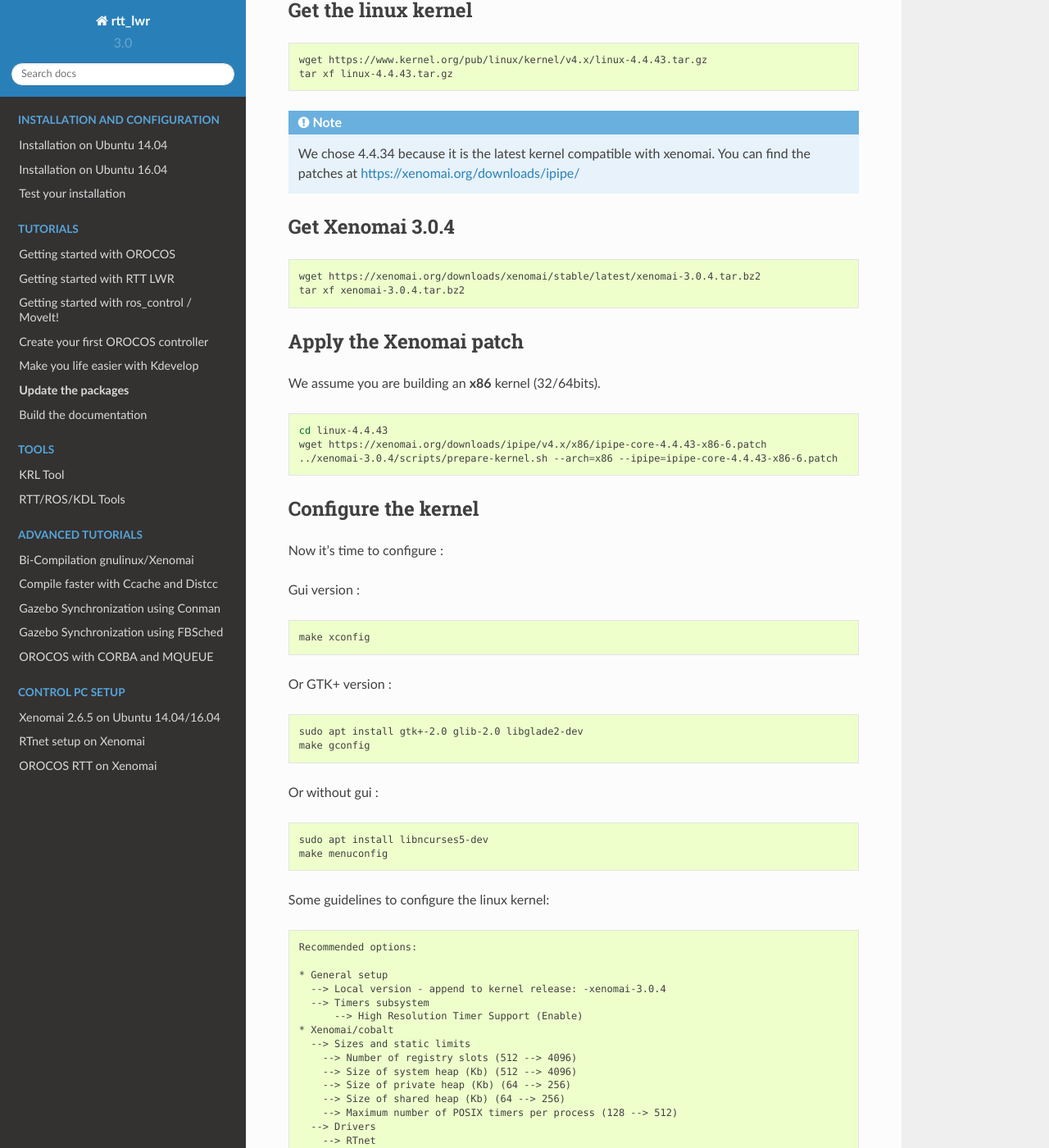
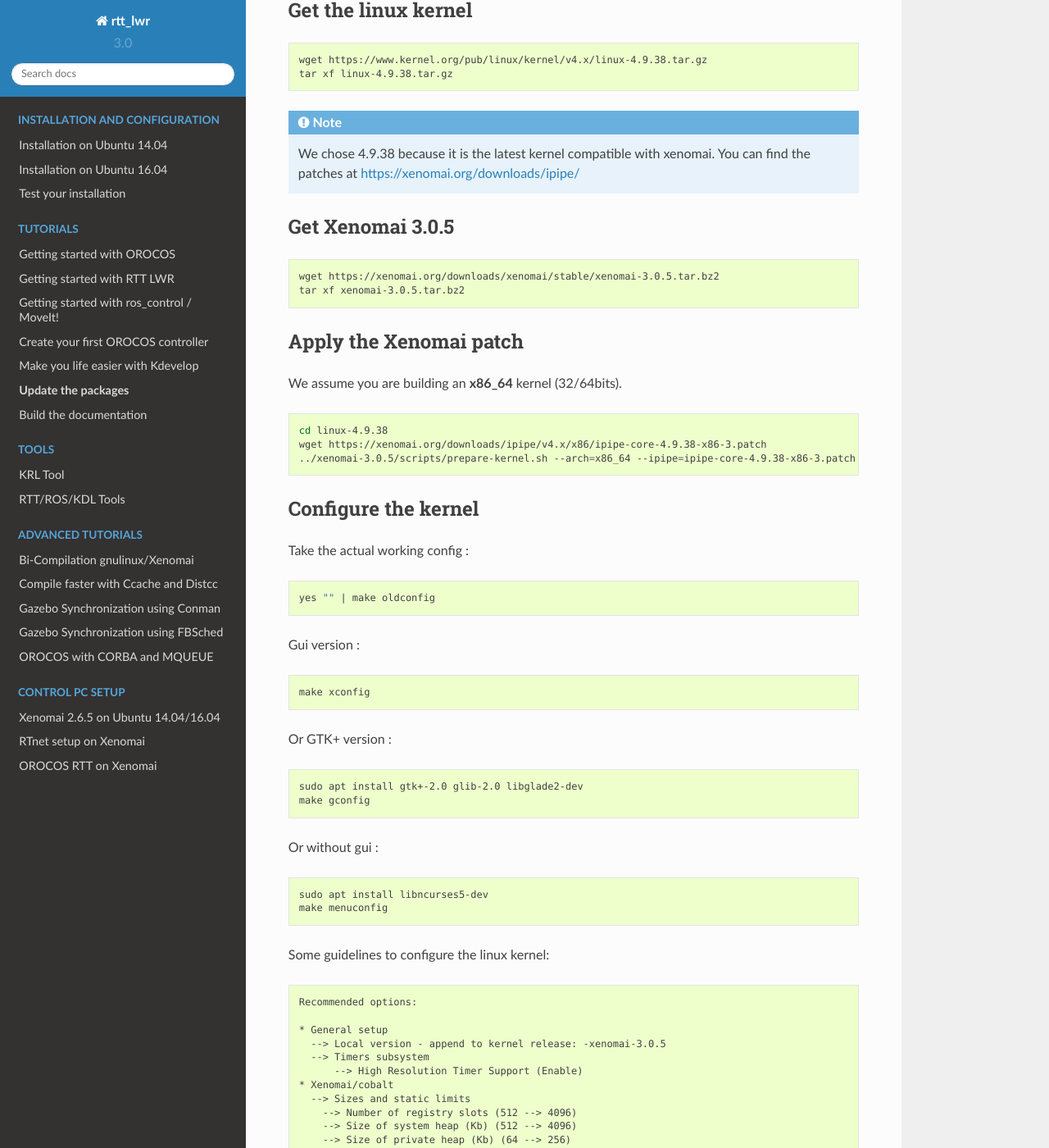
Before and after one commit to kuka-isir/rtt_lwr, a Sphinx documentation site: the page built from docs/source/rtpc/xenomai3-installation-instructions.rst, in a window 1280 px wide and 1400 px high, scrolled down 212 px. Shown: the whole window at 82% size. Built offline with Sphinx 7.4.7 and the Read the Docs theme 2.0.0, drawn with Linux system fonts in a browser that asks for light colours; some of the changed text lies outside the part shown.

Commit message:
2.0: Auto stash before merge of "rtt_lwr-2.0" and "origin/rtt_lwr-2.0"

```diff
--- a/docs/source/rtpc/xenomai3-installation-instructions.rst
+++ b/docs/source/rtpc/xenomai3-installation-instructions.rst
@@ -1,4 +1,4 @@
-Xenomai 3.0.4 on Ubuntu 16.04
+Xenomai 3.0.5 on Ubuntu 16.04
 =============================
 
 Official documentation is available at https://xenomai.org/installing-xenomai-3-x/
@@ -8,39 +8,43 @@
 
 .. code-block:: bash
 
-    wget https://www.kernel.org/pub/linux/kernel/v4.x/linux-4.4.43.tar.gz
-    tar xf linux-4.4.43.tar.gz
+    wget https://www.kernel.org/pub/linux/kernel/v4.x/linux-4.9.38.tar.gz
+    tar xf linux-4.9.38.tar.gz
 
 .. note::
 
-    We chose 4.4.34 because it is the latest kernel compatible with xenomai.
+    We chose 4.9.38 because it is the latest kernel compatible with xenomai.
     You can find the patches at https://xenomai.org/downloads/ipipe/
 
 
-Get Xenomai 3.0.4
+Get Xenomai 3.0.5
 -----------------
 
 .. code-block:: bash
 
-    wget https://xenomai.org/downloads/xenomai/stable/latest/xenomai-3.0.4.tar.bz2
-    tar xf xenomai-3.0.4.tar.bz2
+    wget https://xenomai.org/downloads/xenomai/stable/xenomai-3.0.5.tar.bz2
+    tar xf xenomai-3.0.5.tar.bz2
 
 Apply the Xenomai patch
 -----------------------
 
-We assume you are building an **x86** kernel (32/64bits).
+We assume you are building an **x86_64** kernel (32/64bits).
 
 .. code-block:: bash
 
-  cd linux-4.4.43
-  wget https://xenomai.org/downloads/ipipe/v4.x/x86/ipipe-core-4.4.43-x86-6.patch
-  ../xenomai-3.0.4/scripts/prepare-kernel.sh --arch=x86 --ipipe=ipipe-core-4.4.43-x86-6.patch
+  cd linux-4.9.38
+  wget https://xenomai.org/downloads/ipipe/v4.x/x86/ipipe-core-4.9.38-x86-3.patch
+  ../xenomai-3.0.5/scripts/prepare-kernel.sh --arch=x86_64 --ipipe=ipipe-core-4.9.38-x86-3.patch
 
 
 Configure the kernel
 --------------------
 
-Now it's time to configure :
+Take the actual working config :
+
+.. code-block:: bash
+
+    yes "" | make oldconfig
 
 Gui version :
 
@@ -70,7 +74,7 @@
     Recommended options:
 
     * General setup
-      --> Local version - append to kernel release: -xenomai-3.0.4
+      --> Local version - append to kernel release: -xenomai-3.0.5
       --> Timers subsystem
           --> High Resolution Timer Support (Enable)
     * Xenomai/cobalt
@@ -87,12 +91,11 @@
             --> Add-Ons
                 --> Real-Time Capturing Support (Enable)
     * Power management and ACPI options
-      --> Run-time PM core functionality (Disable)
       --> ACPI (Advanced Configuration and Power Interface) Support
           --> Processor (Disable)
       --> CPU Frequency scaling
           --> CPU Frequency scaling (Disable)
-      --> CPU idle
+      --> CPU Idle
           --> CPU idle PM support (Disable)
     * Pocessor type and features
       --> Processor family
@@ -123,10 +126,10 @@
 .. code-block:: bash
 
     cd ..
-    sudo dpkg -i linux-headers-4.4.43-xenomai-3.0.4_4.4.43-xenomai-3.0.4-10.00.Custom_amd64.deb linux-image-4.4.43-xenomai-3.0.4_4.4.43-xenomai-3.0.4-10.00.Custom_amd64.deb
+    sudo dpkg -i linux-headers-4.9.38-xenomai-3.0.5_4.9.38-xenomai-3.0.5-10.00.Custom_amd64.deb linux-image-4.9.38-xenomai-3.0.5_4.9.38-xenomai-3.0.5-10.00.Custom_amd64.deb
 
 
-Installing Xenomai 3.0.4
+Installing Xenomai 3.0.5
 ------------------------
 
 On Mercury Core
@@ -138,3 +141,10 @@
 
 On Cobalt Core
 ~~~~~~~~~~~~~~
+
+.. code-block:: bash
+
+    ./configure --with-pic --with-core=cobalt --enable-smp --disable-tls --enable-dlopen-libs
+
+GRUB_DEFAULT=saved
+GRUB_SAVEDEFAULT=true
```
Also changed, not shown: other parts of docs/source/rtpc/xenomai3-installation-instructions.rst (+5 -5 lines).
